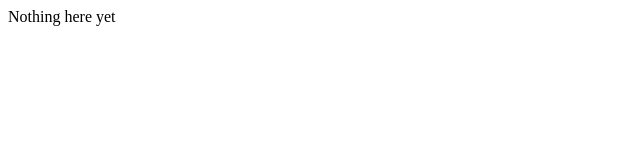
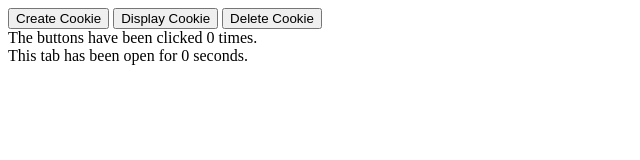
Before and after one commit to DavidGinzberg/CookieSpeak, a plain HTML site: page index.html in a window 1280 px wide. Shown: the whole page, without its empty margins (0-640 px from the left). Drawn offline with nearby package versions, Linux system fonts and the light colour scheme.

Commit message:
Added body content
Added buttons and divs for manipulating cookie and counting clicks and live-time of the tab.

```diff
--- a/index.html
+++ b/index.html
@@ -6,6 +6,11 @@
     <script src='js/core.js'></script>
   </head>
   <body>
-  Nothing here yet
+    <button id='createButton'>Create Cookie</button>
+    <button id='displayButton'>Display Cookie</button>
+    <button id='deleteButton'>Delete Cookie</button>
+
+    <div id='clicksMessage'>The buttons have been clicked <span id='countSpan'>0</span> times.</div>
+    <div id='tabTime'>This tab has been open for <span id='liveTime'>0</span> seconds.</div>
   </body>
 </html>
```
